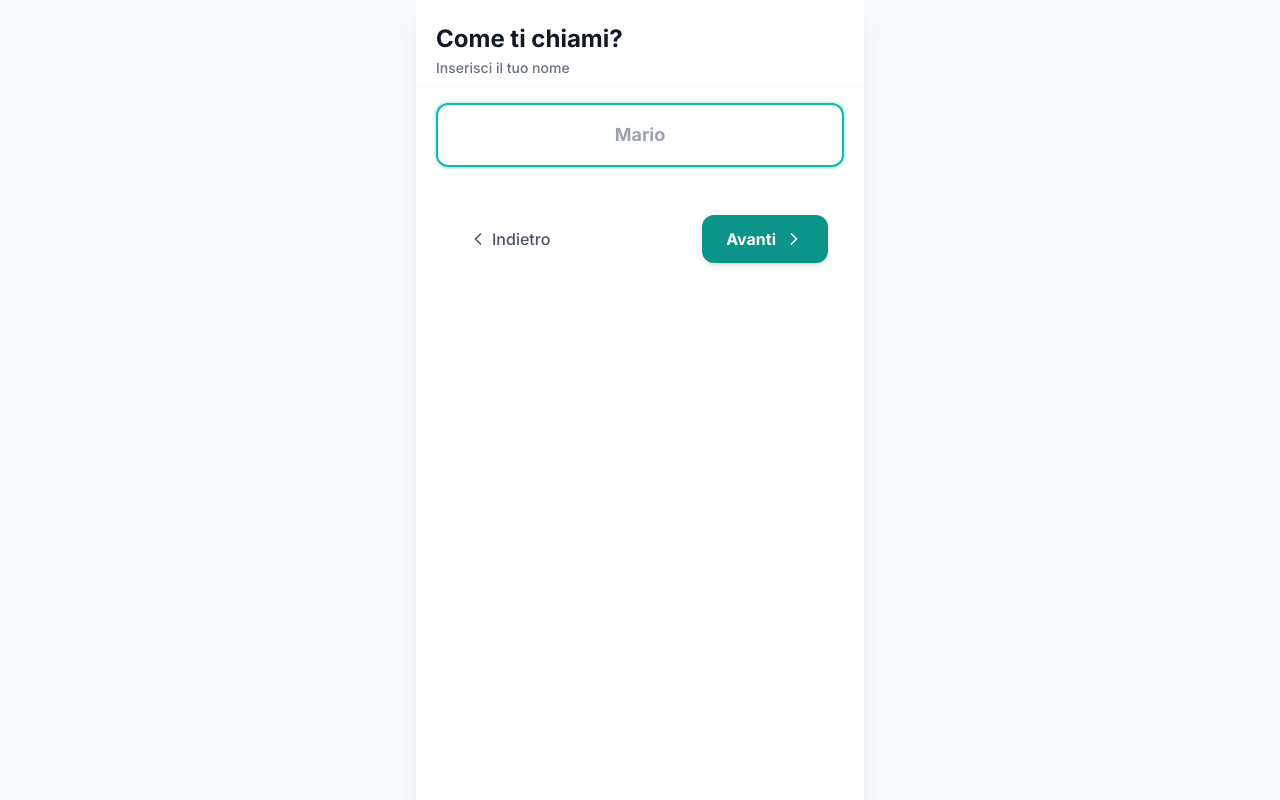
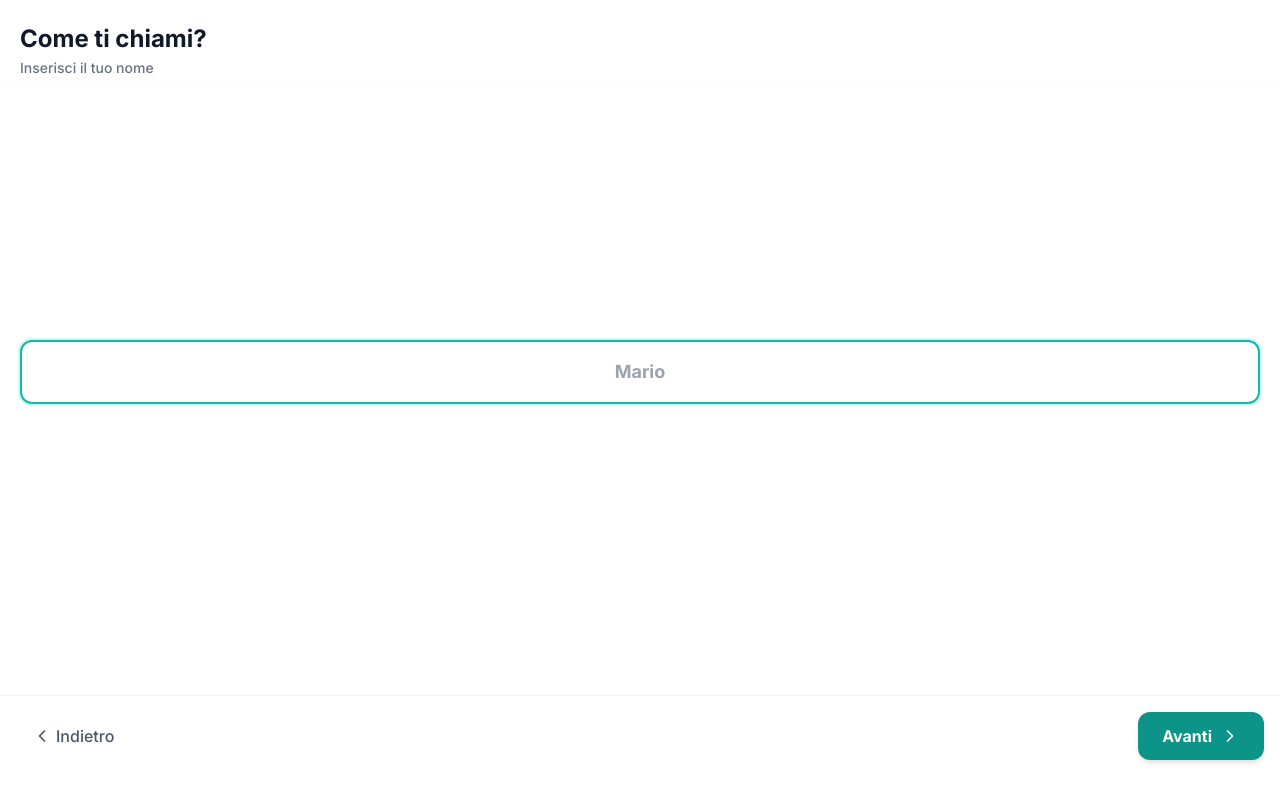
Before and after one commit to davide-dari/sintesi, a React (Vite) app: page / in a window 1280 px wide. Both pictures are taken after a click on the button "Inizia Ora". Built offline with nearby package versions, Linux system fonts and the light colour scheme.

Commit message:
app full-screen: rimosso max-w-md, h-[100dvh] consistente, layout adattivo

```diff
--- a/App.tsx
+++ b/App.tsx
@@ -450,7 +450,7 @@ const App: React.FC = () => {
   // --- INTRO USER SCREEN ---
   if (currentScreen === Screen.INTRO_USER) {
     return (
-      <div className="h-[100dvh] bg-teal-50 max-w-md mx-auto shadow-2xl flex flex-col items-center justify-center p-6 relative overflow-hidden pt-[env(safe-area-inset-top)] pb-[env(safe-area-inset-bottom)] screen-enter">
+      <div className="h-[100dvh] bg-teal-50 flex flex-col items-center justify-center p-6 relative overflow-hidden pt-[env(safe-area-inset-top)] pb-[env(safe-area-inset-bottom)] screen-enter">
         <div className="z-10 flex flex-col items-center text-center space-y-6">
            <div className="bg-white p-6 rounded-full shadow-lg mb-2">
              <User size={64} className="text-teal-600" />
@@ -479,7 +479,7 @@ const App: React.FC = () => {
   // --- INTRO DOCTOR SCREEN ---
   if (currentScreen === Screen.INTRO_DOCTOR) {
     return (
-      <div className="h-[100dvh] bg-blue-50 max-w-md mx-auto shadow-2xl flex flex-col items-center justify-center p-6 relative overflow-hidden pt-[env(safe-area-inset-top)] pb-[env(safe-area-inset-bottom)] screen-enter">
+      <div className="h-[100dvh] bg-blue-50 flex flex-col items-center justify-center p-6 relative overflow-hidden pt-[env(safe-area-inset-top)] pb-[env(safe-area-inset-bottom)] screen-enter">
         <div className="z-10 flex flex-col items-center text-center space-y-6">
            <div className="bg-white p-6 rounded-full shadow-lg mb-2">
              <Stethoscope size={64} className="text-blue-600" />
@@ -514,7 +514,7 @@ const App: React.FC = () => {
 
   if (currentScreen === Screen.MENU) {
     return (
-      <div className="h-[100dvh] bg-gray-50 max-w-md mx-auto shadow-xl bg-white flex flex-col relative overflow-hidden landscape:h-auto landscape:overflow-visible screen-enter">
+      <div className="h-[100dvh] bg-white flex flex-col relative overflow-hidden screen-enter">
         <div className="pt-[calc(2rem+env(safe-area-inset-top))] pb-4 px-5 bg-white shrink-0 z-10 border-b border-gray-100">
            <div className="flex justify-between items-center">
               <h1 className="text-2xl font-bold text-gray-900">Impostazioni</h1>
@@ -565,14 +565,14 @@ const App: React.FC = () => {
           </div>
         </div>
 
-        <div className="px-5 pt-2 bg-white shrink-0 z-30 pb-[calc(3rem+env(safe-area-inset-bottom))] landscape:static landscape:pb-8 landscape:pt-4">
+        <div className="px-5 pt-2 bg-white shrink-0 z-30 pb-[calc(3rem+env(safe-area-inset-bottom))]">
           <Button fullWidth onClick={goBack} variant="secondary">Torna alla Home</Button>
         </div>
 
         {/* BACKUP MODAL */}
         {backupMode !== 'none' && (
           <div className="fixed inset-0 bg-black/60 z-50 flex items-center justify-center p-6 animate-fade-in backdrop-blur-sm">
-             <div className="bg-white w-full max-w-sm rounded-3xl p-6 shadow-2xl relative">
+              <div className="bg-white w-full rounded-3xl p-6 shadow-2xl relative">
                 <button onClick={() => setBackupMode('none')} className="absolute top-4 right-4 p-2 bg-gray-100 rounded-full"><X size={20}/></button>
 
                 {backupMode === 'export' ? (
@@ -1158,10 +1158,10 @@ const App: React.FC = () => {
           <div ref={medsEndRef} />
         </div>
 
-        <div className="fixed bottom-0 left-0 right-0 p-4 bg-white border-t border-gray-100 z-30 pb-[calc(3rem+env(safe-area-inset-bottom))] flex justify-center landscape:static landscape:pb-8 landscape:pt-4">
+        <div className="fixed bottom-0 left-0 right-0 p-4 bg-white border-t border-gray-100 z-30 pb-[calc(3rem+env(safe-area-inset-bottom))] flex justify-center">
             <button
               onClick={handleCompleteRegistration}
-              className="w-full max-w-md px-8 py-4 bg-teal-600 text-white font-bold text-xl rounded-xl shadow-lg flex items-center justify-center gap-3 active:scale-95 transition-transform"
+              className="w-full px-8 py-4 bg-teal-600 text-white font-bold text-xl rounded-xl shadow-lg flex items-center justify-center gap-3 active:scale-95 transition-transform"
             >
               <CheckCircle2 size={28} /> Salva e Esci
             </button>
@@ -1175,7 +1175,7 @@ const App: React.FC = () => {
     const studioStatus = getStudioStatus();
 
     return (
-      <div className="h-[100dvh] bg-gray-50 max-w-md mx-auto shadow-xl bg-white flex flex-col relative overflow-hidden landscape:h-auto landscape:overflow-y-auto landscape:min-h-screen screen-enter">
+      <div className="h-[100dvh] bg-gray-50 flex flex-col relative overflow-hidden screen-enter">
 
         <div className="bg-teal-700 text-white rounded-b-[3rem] shadow-lg pt-[calc(1.5rem+env(safe-area-inset-top))] pb-12 landscape:pb-16 flex flex-col px-4 shrink-0 z-10 relative overflow-hidden">
             <div className="absolute inset-0 opacity-10 pointer-events-none">
@@ -1250,8 +1250,8 @@ const App: React.FC = () => {
           </div>
         </div>
 
-        <div className="fixed bottom-0 left-0 right-0 p-6 bg-white border-t border-gray-100 z-30 pb-[calc(3rem+env(safe-area-inset-bottom))] flex justify-center landscape:static landscape:bg-transparent landscape:border-none landscape:pt-0 landscape:pb-8">
-          <div className="w-full max-w-md">
+        <div className="fixed bottom-0 left-0 right-0 p-6 bg-white border-t border-gray-100 z-30 pb-[calc(3rem+env(safe-area-inset-bottom))] flex justify-center">
+          <div className="w-full">
             <Button
               fullWidth
               onClick={() => goToScreen(Screen.SELECTION)}
@@ -1333,7 +1333,7 @@ const App: React.FC = () => {
 
         {showCallMenu && (
           <div className="fixed inset-0 bg-black/60 z-50 flex items-end justify-center p-4" onClick={() => setShowCallMenu(false)}>
-            <div className="bg-white rounded-3xl p-6 w-full max-w-md animate-slide-up shadow-2xl" onClick={e => e.stopPropagation()}>
+            <div className="bg-white rounded-3xl p-6 w-full animate-slide-up shadow-2xl" onClick={e => e.stopPropagation()}>
               <div className="flex justify-between items-center mb-6">
                  <h3 className="text-2xl font-bold text-gray-900">Chiama Ora</h3>
                  <button onClick={() => setShowCallMenu(false)} className="bg-gray-100 p-2 rounded-full"><X size={24}/></button>
@@ -1382,8 +1382,8 @@ const App: React.FC = () => {
              })
            )}
         </div>
-        <div className="fixed bottom-0 left-0 right-0 p-6 bg-white border-t border-gray-100 z-40 pb-[calc(3rem+env(safe-area-inset-bottom))] flex justify-center landscape:static landscape:pb-8 landscape:pt-4">
-            <button onClick={handleSendClick} disabled={selectedMeds.size === 0} className={`w-full max-w-md bg-teal-600 text-white font-bold text-xl py-4 rounded-xl shadow-lg flex items-center justify-center gap-3 ${selectedMeds.size === 0 ? 'opacity-50 grayscale cursor-not-allowed' : 'active:scale-95 shadow-teal-200'} transition-all`}>
+        <div className="fixed bottom-0 left-0 right-0 p-6 bg-white border-t border-gray-100 z-40 pb-[calc(3rem+env(safe-area-inset-bottom))] flex justify-center">
+            <button onClick={handleSendClick} disabled={selectedMeds.size === 0} className={`w-full bg-teal-600 text-white font-bold text-xl py-4 rounded-xl shadow-lg flex items-center justify-center gap-3 ${selectedMeds.size === 0 ? 'opacity-50 grayscale cursor-not-allowed' : 'active:scale-95 shadow-teal-200'} transition-all`}>
               <Send size={24} /> Invia Ora
             </button>
         </div>
--- a/components/UI.tsx
+++ b/components/UI.tsx
@@ -40,9 +40,8 @@ export const NavigationBar: React.FC<{
   onNext?: () => void;
   nextDisabled?: boolean;
 }> = ({ onBack, onNext, nextDisabled }) => (
-  <div className="fixed bottom-0 left-0 right-0 z-20 flex justify-center bg-transparent pointer-events-none landscape:static landscape:bg-white landscape:pt-4">
-    {/* Added safe-area padding to the bottom */}
-    <div className="w-full max-w-md flex justify-between items-center px-4 pt-4 pb-[calc(2.5rem+env(safe-area-inset-bottom))] bg-white/90 backdrop-blur-sm border-t border-gray-100 pointer-events-auto landscape:bg-transparent landscape:border-none landscape:pb-4 landscape:pt-0">
+  <div className="fixed bottom-0 left-0 right-0 z-20 flex justify-center bg-transparent pointer-events-none">
+    <div className="w-full flex justify-between items-center px-4 pt-4 pb-[calc(2.5rem+env(safe-area-inset-bottom))] bg-white/90 backdrop-blur-sm border-t border-gray-100 pointer-events-auto">
       <div className="pointer-events-auto">
         {onBack && (
           <button
@@ -95,9 +94,8 @@ export const ScreenLayout: React.FC<{
   children: React.ReactNode;
   headerAction?: React.ReactNode;
 }> = ({ title, subtitle, children, headerAction }) => (
-  <div className="min-h-screen bg-white flex flex-col max-w-md mx-auto shadow-xl overflow-hidden h-[100dvh] landscape:h-auto landscape:overflow-visible screen-enter">
-    {/* Added safe-area padding to the top header */}
-    <div className="pt-[calc(1.5rem+env(safe-area-inset-top))] pb-2 px-5 bg-white sticky top-0 z-10 border-b border-gray-50 shrink-0">
+  <div className="bg-white flex flex-col overflow-hidden h-[100dvh] screen-enter">
+    <div className="pt-[calc(1.5rem+env(safe-area-inset-top))] pb-2 px-5 bg-white shrink-0 z-10 border-b border-gray-50">
       <div className="flex justify-between items-start gap-4">
         <div>
            {title && <h1 className="text-2xl font-bold text-gray-900 leading-tight">{title}</h1>}
@@ -106,8 +104,7 @@ export const ScreenLayout: React.FC<{
         {headerAction && <div className="mt-1">{headerAction}</div>}
       </div>
     </div>
-    {/* Added safe-area padding to the bottom of content area */}
-    <div className="flex-1 px-5 py-4 overflow-y-auto no-scrollbar pb-[calc(8rem+env(safe-area-inset-bottom))] landscape:pb-[calc(1rem+env(safe-area-inset-bottom))] landscape:overflow-visible">
+    <div className="flex-1 px-5 py-4 overflow-y-auto no-scrollbar pb-[calc(8rem+env(safe-area-inset-bottom))] min-h-0">
       {children}
     </div>
   </div>
```
